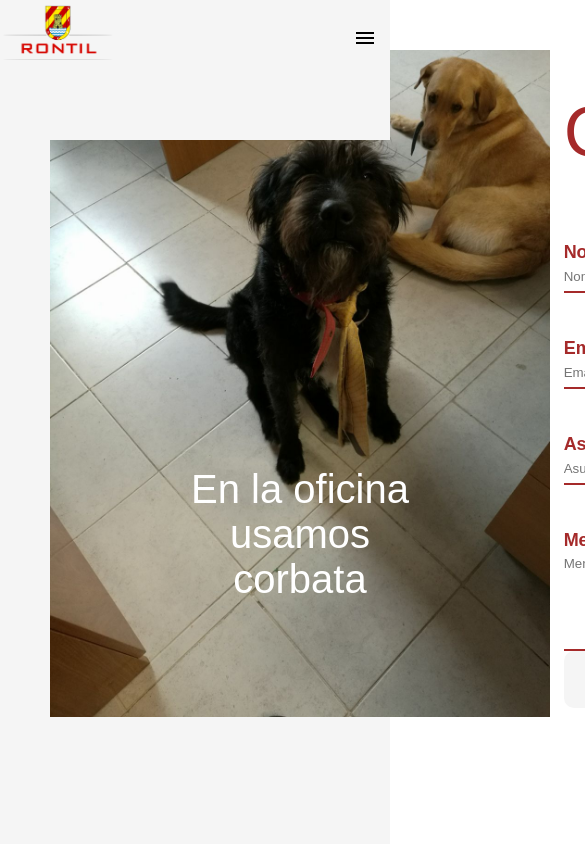
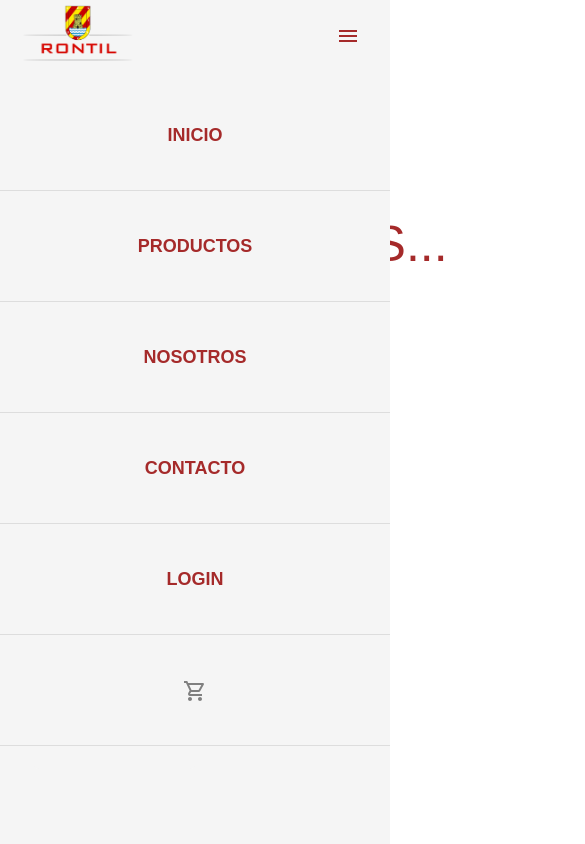
Before and after one commit to josemaria1988/rontil-web-react, a React (Create React App) app: page /contacto in a window 390 px wide. Both pictures are taken after a click on the element 365 px from the left and 38 px from the top of the page. Shown: the top 844 px of the page, 585 px wide, since content can reach past the window. Built offline with nearby package versions, Linux system fonts and the light colour scheme; no server answers.

Commit message:
correciones en el navbar responsive

```diff
--- a/src/components/Contacto/Contacto.scss
+++ b/src/components/Contacto/Contacto.scss
@@ -33,6 +33,7 @@
 .imagen-contacto {
     width: 100%;
     min-height: 400px;
+    object-fit: contain;
 }
 .texto-imagen {
     position: absolute;
@@ -124,6 +125,31 @@
 
     .container-contacto {
         flex-direction: column;
-        flex-wrap: wrap;
+        padding: 20px;
     }
+
+    .contacto-izquierdo, .contacto-derecho {
+        width: 100%;
+        text-align: center;
+    }
+
+    .contacto-title {
+        font-size: 50px; /* Reducimos el tamaño del título en pantallas más pequeñas */
+        margin-bottom: 30px;
+    }
+
+    .imagen-contacto {
+        max-width: 100%;
+        margin: 10px;
+        padding: 100px;
+    }
+
+    .texto-imagen {
+        font-size: 16px;
+    }
+
+    .contacto-derecho {
+        padding: 10px; /* Quitamos el padding lateral */
+    }
+
 }
--- a/src/components/navbar/NavBar.jsx
+++ b/src/components/navbar/NavBar.jsx
@@ -14,6 +14,10 @@ const Navbar = () => {
 
     const [openMenu, setOpenMenu] = useState(false);
     const { activeUser, logout } = useLoginContext()
+
+    const handleMenuClick = () => {
+        setOpenMenu(false);
+    }
     return (
         <header className="navHeader">
             <nav className="navBar">
@@ -21,46 +25,46 @@ const Navbar = () => {
                 <Link to='/'><img src={logo} alt="logo" className="logo"></img></Link>
 
                 <ul className={`ulNav ${openMenu && "open"}`}>
-                    <li className="nav-menu-item"><Link to="/" className="nav-link">Inicio</Link></li>
+                    <li className="nav-menu-item"><Link to="/" className="nav-link" onClick={handleMenuClick}>Inicio</Link></li>
                     <li className="nav-menu-item">
                         <div className="dropdown">
                             <Link to='/' className="nav-link dropbtn">Productos</Link>
                             <div className="dropdown-content">
-                                <Link to='/productos/Contenedores' className="dropdown-link nav-link">Contenedores</Link>
-                                <Link to='/productos/Papelera' className="dropdown-link nav-link">Papeleras</Link>
-                                <Link to='/productos/Compostaje' className="dropdown-link nav-link">Compostaje</Link>
-                                <Link to='/productos/Dispensadores' className="dropdown-link nav-link">Dispensadores</Link>
-                                <Link to='/productos/Repuestos' className="dropdown-link nav-link">Repuestos</Link>
+                                <Link to='/productos/Contenedores' className="dropdown-link nav-link" onClick={handleMenuClick}>Contenedores</Link>
+                                <Link to='/productos/Papelera' className="dropdown-link nav-link" onClick={handleMenuClick}>Papeleras</Link>
+                                <Link to='/productos/Compostaje' className="dropdown-link nav-link" onClick={handleMenuClick}>Compostaje</Link>
+                                <Link to='/productos/Dispensadores' className="dropdown-link nav-link" onClick={handleMenuClick}>Dispensadores</Link>
+                                <Link to='/productos/Repuestos' className="dropdown-link nav-link" onClick={handleMenuClick}>Repuestos</Link>
                             </div>
                         </div>
                     </li>
 
-                    <li className="nav-menu-item"><Link to='/nosotros' className="nav-link">Nosotros</Link></li>
-                    <li className="nav-menu-item"><Link to='/contacto' className="nav-link">Contacto</Link></li>
+                    <li className="nav-menu-item"><Link to='/nosotros' className="nav-link" onClick={handleMenuClick}>Nosotros</Link></li>
+                    <li className="nav-menu-item"><Link to='/contacto' className="nav-link" onClick={handleMenuClick}>Contacto</Link></li>
 
                     {
                         activeUser ?
 
                             <li className="nav-menu-item">
                                 <div className="dropdown">
-                                    <Link to="/usuario" className="nav-link dropbtn">
+                                    <Link to="/usuario" className="nav-link dropbtn" onClick={handleMenuClick}>
                                         {
-                                            activeUser.photoURL ? <img className="nav-user-photo"src={activeUser.photoURL} alt="photoURL"/> : <img className="nav-user-photo" src="https://adscvcongreso2022.onsitevents.com/assets/imgs/default/default-logo.jpg" alt="photoURL"/> } {activeUser.displayName}</Link>
+                                            activeUser.photoURL ? <img className="nav-user-photo" src={activeUser.photoURL} alt="photoURL" /> : <img className="nav-user-photo" src="https://adscvcongreso2022.onsitevents.com/assets/imgs/default/default-logo.jpg" alt="photoURL" />} {activeUser.displayName}</Link>
                                     <div className="dropdown-content">
-                                        <Link to="/usuario" className="dropdown-link nav-link">Mi Perfil</Link>
-                                        <Link to='/' onClick={logout} className="dropdown-link nav-link">LOGOUT - <LogoutIcon/></Link>
+                                        <Link to="/usuario" className="dropdown-link nav-link" onClick={handleMenuClick}>Mi Perfil</Link>
+                                        <Link to='/' onClick={() => {handleMenuClick(); logout();}} className="dropdown-link nav-link">LOGOUT - <LogoutIcon /></Link>
                                     </div>
                                 </div>
                             </li>
 
                             :
 
-                            <li className="nav-menu-item"><Link to='/login' className="nav-link">Login</Link></li>
+                            <li className="nav-menu-item"><Link to='/login' className="nav-link" onClick={handleMenuClick}>Login</Link></li>
                     }
-                    <li className="nav-menu-item"><Link to='/cart' className="nav-link-cart"> <CartWidget /> </Link></li>
+                    <li className="nav-menu-item"><Link to='/cart' className="nav-link-cart" onClick={handleMenuClick}> <CartWidget /> </Link></li>
 
                 </ul>
-                <div className={`nav-toggle ${openMenu && "open"}`} onClick={() => setOpenMenu(openMenu)}>
+                <div className={`nav-toggle ${openMenu && "open"}`} onClick={() => setOpenMenu(!openMenu)}>
                     <div className="nav-btn"><MenuIcon /></div>
                 </div>
             </nav>
--- a/src/components/navbar/NavBar.scss
+++ b/src/components/navbar/NavBar.scss
@@ -1,4 +1,3 @@
-
 .navHeader {
     background-color: whitesmoke;
     height: 80px;
@@ -15,6 +14,7 @@
     justify-content: space-between;
     max-width: 1200px;
     margin: 0 auto;
+    padding: 0 20px; /* Añadimos padding para que los elementos no estén pegados a los bordes */
 }
 
 .nav-link {
@@ -42,6 +42,7 @@
     display: flex;
     margin-right: 4rem;
     list-style: none;
+    transition: all 0.3s ease;
 }
 
 .nav-menu-item {
@@ -52,8 +53,8 @@
     width: max-content;
 }
 
-.nav-btn {
-    display: none;
+.nav-toggle {
+    display: none; /* Por defecto, el botón no se muestra en pantallas grandes */
 }
 
 .dropbtn {
@@ -75,7 +76,7 @@
     min-width: 150px;
     font-size: 15px;
     width: 90%;
-    box-shadow: 0px 8px 16px 0px rgba(0,0,0,0.9);
+    box-shadow: 0px 8px 16px 0px rgba(0, 0, 0, 0.9);
     z-index: 1;
 }
 
@@ -109,56 +110,46 @@
     margin-right: 20px;
 }
 
-
-@media (max-width: 700px) {
+@media (max-width: 900px) {
     .ulNav {
         position: absolute;
-        top: 60px;
-        display: flex;
-        flex-direction: column;
-        background: whitesmoke;
+        top: 80px; /* Ajustamos la posición del menú */
         left: 0;
         width: 100%;
-        height: 100%;
-    }
-    .nav-menu-item{
-        width: 100%;
+        height: auto;
         background: whitesmoke;
-        transform: translateX(-100%);
-        transition: all .45s;
+        flex-direction: column;
+        align-items: center;
+        justify-content: center;
+        transform: translateY(-100%);
+        opacity: 0;
+        z-index: 99; /* Asegura que el menú esté por encima de otros elementos */
     }
 
-    .nav-menu-item::before {
-        background: transparent;
+    .ulNav.open {
+        transform: translateY(0);
+        opacity: 1;
     }
-    .nav-menu-item.open {
-        transform: translateX(0);
+
+    .nav-menu-item {
+        width: 100%;
+        text-align: center;
+        background: whitesmoke;
+        padding: 15px 0;
+        border-bottom: 1px solid #ddd;
     }
-    .nav-toggle > .nav-btn {
-        display: flex;
-        width: 50px;
-        height: 50px;
+
+    .nav-toggle {
+        display: flex; /* Ahora el botón se muestra en pantallas pequeñas */
         align-items: center;
         justify-content: center;
         cursor: pointer;
-        transition: all .45s ease-in-out;
+        padding: 10px;
+        z-index: 100; /* Asegura que el botón esté por encima del menú */
     }
 
-    .nav-toggle > .bar::before, .nav-toggle > .bar::after {
-        content: "";
-        position: absolute;
-        height: 2px;
-        background: whitesmoke;
-        border-radius: 2px;
-        transition: all .45s ease-in-out;
-    }
-    .nav-toggle > .bar::before {
-        width: 25px;
-        transform: translateY(-8px);
-        right: 0;
-    }
-    .nav-toggle > .bar::after {
-        width: 32px;
-        transform: translateY(8px);
+    .nav-toggle .nav-btn {
+        font-size: 30px; /* Tamaño del icono del menú */
+        color: brown;
     }
 }
```
Also changed, not shown: public/assets/imagenes/Negro tapa azul.jpg (added). Lines whose indentation alone changed are shown as unchanged.
